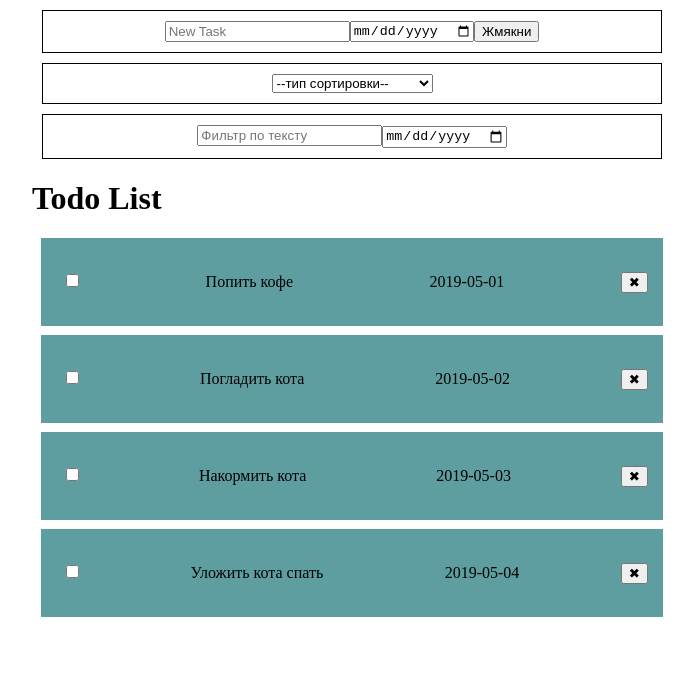
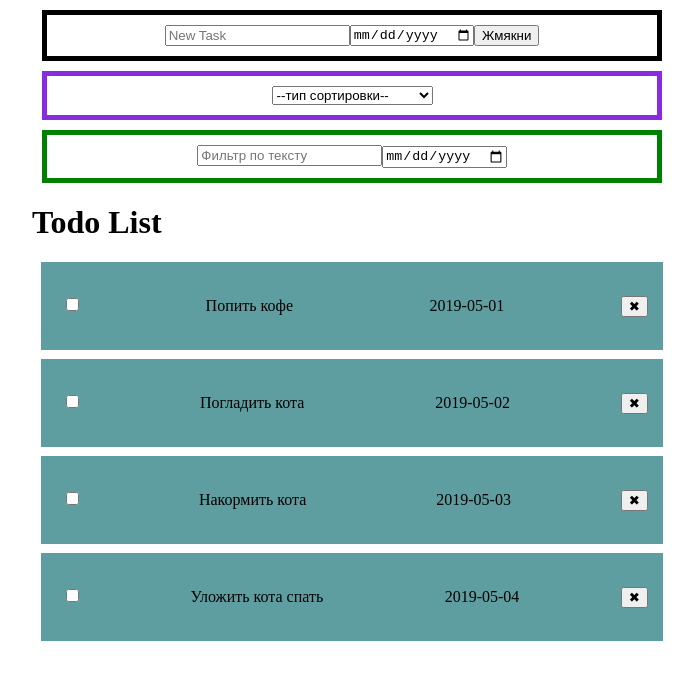
Before and after one commit to BloodAngel58/Template, a plain HTML site: page index.html in a window 1280 px wide. Shown: the whole page, without its empty margins (288-982 px from the left). Drawn offline with Linux system fonts and the light colour scheme.

Commit message:
update style

```diff
--- a/style.css
+++ b/style.css
@@ -3,7 +3,7 @@
     justify-content: center;
     padding: 10px;
     margin: 10px;
-    border: 1px solid black;
+    border: 5px solid black;
 }
 
 .input-task.input-task__itm1 {
@@ -78,7 +78,7 @@ body {
     justify-content: center;
     padding: 10px;
     margin: 10px;
-    border: 1px solid black;
+    border: 5px solid blueviolet;
 }
 
 .task-item__filter {
@@ -86,7 +86,7 @@ body {
     justify-content: center;
     padding: 10px;
     margin: 10px;
-    border: 1px solid black;
+    border: 5px solid green;
     align-items: baseline;
     justify-content: center;
 }
```
